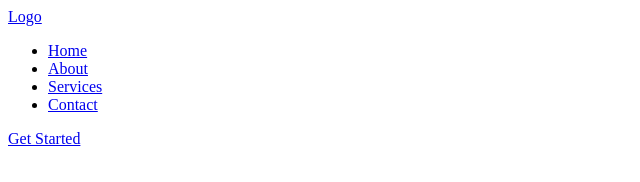
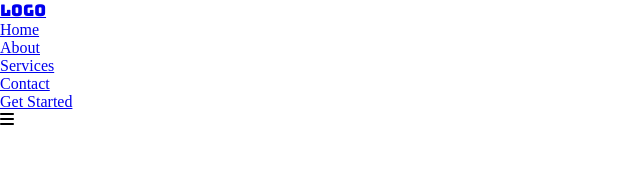
Before and after one commit to DinukaS2004/Responsive-Nav-Bar, a plain HTML site: page index.html in a window 1280 px wide. Shown: the whole page, without its empty margins (0-640 px from the left). Drawn offline with Linux system fonts and the light colour scheme.

Commit message:
fonts,icons & background

```diff
--- a/index.html
+++ b/index.html
@@ -1,11 +1,26 @@
 <!DOCTYPE html>
 <html lang="en">
+
 <head>
     <meta charset="UTF-8">
     <meta name="viewport" content="width=device-width, initial-scale=1.0">
     <title>NAV-BAR</title>
-        <link rel="stylesheet" href="style.css">
+
+    <!-- styling -->
+    <link rel="stylesheet" href="style.css">
+
+    <!-- fonts -->
+    <link rel="preconnect" href="https://fonts.googleapis.com">
+    <link rel="preconnect" href="https://fonts.gstatic.com" crossorigin>
+    <link href="https://fonts.googleapis.com/css2?family=Bungee&family=Poppins&display=swap" rel="stylesheet">
+
+    <!-- icons -->
+    <link rel="stylesheet" href="https://cdnjs.cloudflare.com/ajax/libs/font-awesome/6.6.0/css/all.min.css"
+        integrity="sha512-Kc323vGBEqzTmouAECnVceyQqyqdsSiqLQISBL29aUW4U/M7pSPA/gEUZQqv1cwx4OnYxTxve5UMg5GT6L4JJg=="
+        crossorigin="anonymous" referrerpolicy="no-referrer" />
+
 </head>
+
 <body>
     <header>
         <div class="navbar">
@@ -18,9 +33,10 @@
             </ul>
             <a href="#" class="action_btn">Get Started</a>
             <div class="toggle_btn">
-
+                <i class="fa-solid fa-bars"></i>
             </div>
         </div>
     </header>
 </body>
+
 </html>
--- a/style.css
+++ b/style.css
@@ -0,0 +1,25 @@
+:root{
+
+    /* typography */
+    --ff-poppins :'Poppins', sans-serif;
+    --ff-bungee:'Bungee',sans-serif;
+
+}
+
+*{
+    margin: 0;
+    padding: 0;
+    box-sizing: border-box;
+}
+
+.logo{
+    font-family: var(--ff-bungee);
+}
+body{
+    height: 100vh;
+    /* background-color: black; */
+    /* background-image: url(https://cdn.pixabay.com/photo/2018/01/14/23/12/nature-3082832_1280.jpg); */
+    background-size: cover;
+    background-position: center;
+
+}
```
